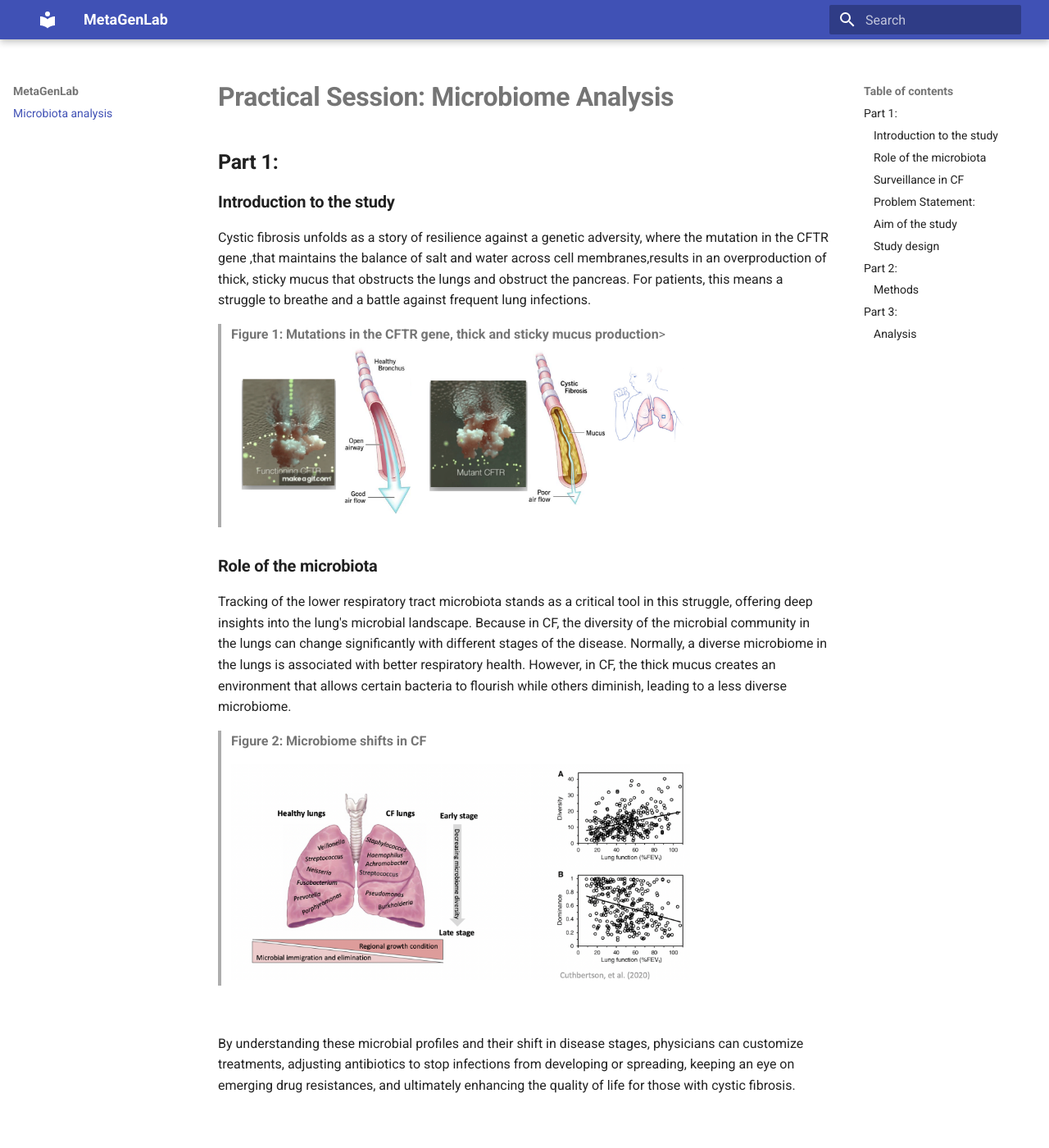
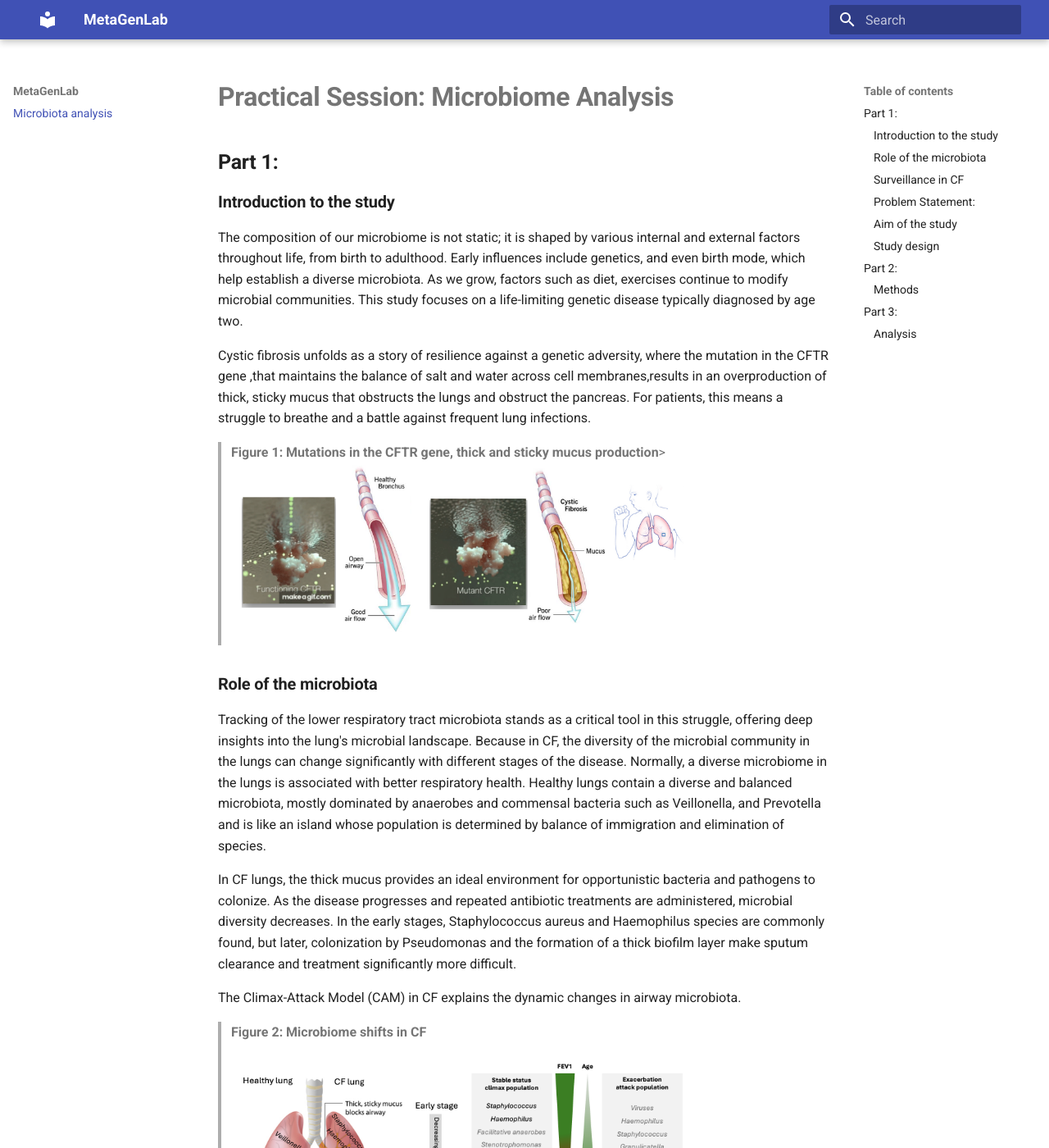
Before and after one commit to Sedreh/microbiome-course, an MkDocs documentation site: the page built from docs/index.md, in a window 1280 px wide and 1400 px high. Shown: the whole window at 82% size. Built offline with MkDocs 1.6.1 and Material for MkDocs 9.7.7, drawn with Linux system fonts in a browser that asks for light colours.

Commit message:
Update index.md

```diff
--- a/docs/index.md
+++ b/docs/index.md
@@ -3,6 +3,8 @@
 ## **Part 1:**
 
 ### **Introduction to the study**
+
+The composition of our microbiome is not static; it is shaped by various internal and external factors throughout life, from birth to adulthood. Early influences include genetics, and even birth mode, which help establish a diverse microbiota. As we grow, factors such as diet, exercises continue to modify microbial communities. This study focuses on a life-limiting genetic disease typically diagnosed by age two.
 
 Cystic fibrosis unfolds as a story of resilience against a genetic adversity, where the mutation in the CFTR gene ,that maintains the balance of salt and water across cell membranes,results in an overproduction of thick, sticky mucus that obstructs the lungs and obstruct the pancreas. For patients, this means a struggle to breathe and a battle against frequent lung infections.
 
@@ -12,11 +14,16 @@ Cystic fibrosis unfolds as a story of resilience against a genetic adversity, wh
 ### **Role of the microbiota**
 
 
-Tracking of the lower respiratory tract microbiota stands as a critical tool in this struggle, offering deep insights into the lung's microbial landscape. Because in CF, the diversity of the microbial community in the lungs can change significantly with different stages of the disease. Normally, a diverse microbiome in the lungs is associated with better respiratory health. However, in CF, the thick mucus creates an environment that allows certain bacteria to flourish while others diminish, leading to a less diverse microbiome.
+Tracking of the lower respiratory tract microbiota stands as a critical tool in this struggle, offering deep insights into the lung's microbial landscape. Because in CF, the diversity of the microbial community in the lungs can change significantly with different stages of the disease. Normally, a diverse microbiome in the lungs is associated with better respiratory health. Healthy lungs contain a diverse and balanced microbiota, mostly dominated by anaerobes and commensal bacteria such as Veillonella, and Prevotella and is like an island whose population is determined by balance of immigration and elimination of species.
+
+In CF lungs, the thick mucus provides an ideal environment for opportunistic bacteria and pathogens to colonize. As the disease progresses and repeated antibiotic treatments are administered, microbial diversity decreases. In the early stages, Staphylococcus aureus and Haemophilus species are commonly found, but later, colonization by Pseudomonas and the formation of a thick biofilm layer make sputum clearance and treatment significantly more difficult.
+
+The Climax-Attack Model (CAM) in CF explains the dynamic changes in airway microbiota.
+
 
 > **Figure 2: Microbiome shifts in CF**
 
-> ![assembly graph](Img/CF.png){: width="560px" width:"100%" .center}
+> ![assembly graph](Img/CF_microbiota.png){: width="560px" width:"100%" .center}
 
 </br>
 
```
